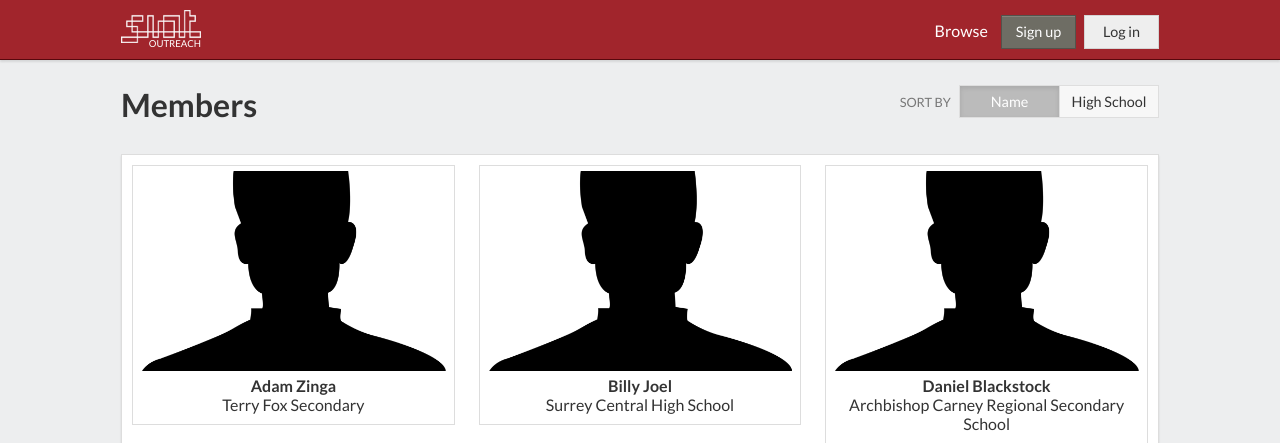
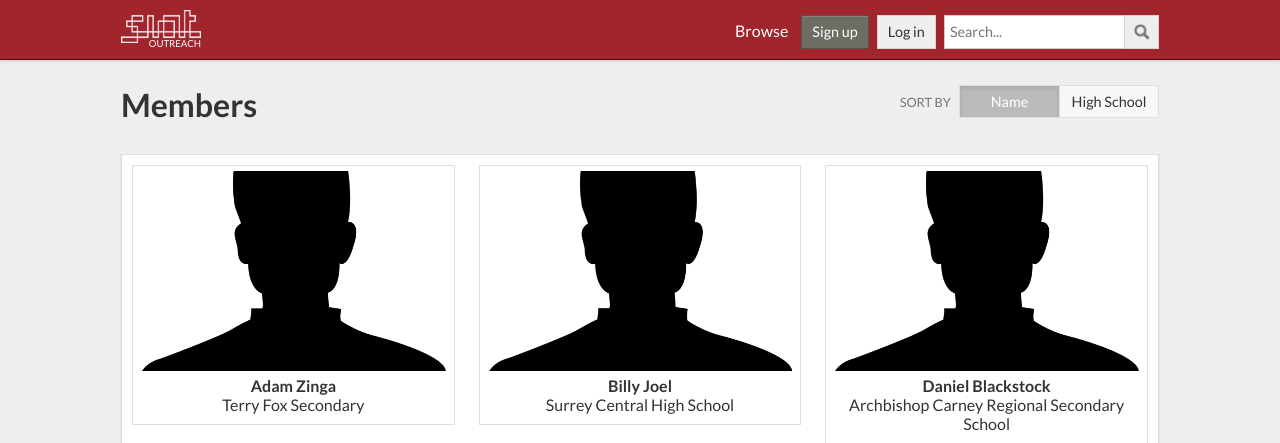
Before and after one commit to dannyblackstock/IAT-352, a PHP site: page /xe/dblackst/index.php in a window 1280 px wide. Shown: the top 443 px of the page. Run offline with PHP 8.4, Linux system fonts and the light colour scheme; data comes from the database, SQL or seed files in the repository; some libraries are stand-ins or nearby versions.

Commit message:
Add a search bar and a blank search results page

```diff
--- a/dblackst/includes/main_menu_bar.php
+++ b/dblackst/includes/main_menu_bar.php
@@ -19,7 +19,9 @@ if( isset($_SERVER['HTTPS'] )  && $_SERVER['HTTPS'] != 'off' )  {
 
         <!-- right side of menu bar -->
         <div id="main-menu-bar-right">
+
             <a  class="right-nav-button" href="index.php">Browse</a>
+
             <?php
             require_once("database_info.php");
 
@@ -121,6 +123,10 @@ if( isset($_SERVER['HTTPS'] )  && $_SERVER['HTTPS'] != 'off' )  {
             <?php
             }
             ?>
+            <form class="search-container" action="search_results.php" >
+                <input class="search-bar" type="text" placeholder="Search..." name="search_query">
+                <input class="search-button button" type="submit" value=" ">
+            </form>
         </div>
     </div>
 </div>
--- a/dblackst/includes/main_menu_bar_https.php
+++ b/dblackst/includes/main_menu_bar_https.php
@@ -19,7 +19,9 @@ if($_SERVER["HTTPS"] != "on") {
 
         <!-- right side of menu bar -->
         <div id="main-menu-bar-right">
+
             <a  class="right-nav-button" href="index.php">Browse</a>
+
             <?php
             require_once("database_info.php");
 
@@ -121,6 +123,10 @@ if($_SERVER["HTTPS"] != "on") {
             <?php
             }
             ?>
+            <form class="search-container" action="search_results.php" >
+                <input class="search-bar" type="text" placeholder="Search..." name="search_query">
+                <input class="search-button button" type="submit" value=" ">
+            </form>
         </div>
     </div>
 </div>
--- a/dblackst/js/refresh_tweets.js
+++ b/dblackst/js/refresh_tweets.js
@@ -69,4 +69,4 @@ setInterval(function() {
       alert( "Request failed: " + textStatus );
   });
 
-}, 5000);// get new tweets every 30 seconds
+}, 30000);// get new tweets every 30 seconds
--- a/dblackst/post_feed.php
+++ b/dblackst/post_feed.php
@@ -181,5 +181,5 @@ else if (isset($_SESSION['valid_visitor'])) {
 </div>
 
 <?php
-  require_once ("includes/footer.php");
+require_once ("includes/footer.php");
 ?>
--- a/dblackst/styles/main.css
+++ b/dblackst/styles/main.css
@@ -114,6 +114,14 @@
     float: right;
   }
 }
+#main-menu-bar-right a .button,
+#main-menu-bar-right a .button-grey {
+  width: 75px;
+}
+#main-menu-bar-right .search-container {
+  display: inline-block;
+  margin-left: 5px;
+}
 #main-menu-bar-right .right-nav-button {
   color: #fff;
   text-decoration: none;
@@ -121,10 +129,6 @@
 }
 #main-menu-bar-right .right-nav-button:hover {
   color: #ddd;
-}
-#main-menu-bar-right .button,
-#main-menu-bar-right .button-grey {
-  width: 75px;
 }
 #main-menu-bar-right #user-dropdown {
   display: inline-block;
@@ -476,6 +480,23 @@
   -webkit-animation: slideIn 0.5s ease-in;
   -moz-animation: slideIn 0.5s ease-in;
   animation: slideIn 0.5s ease-in;
+}
+
+.search-container .search-bar {
+  padding: 5px;
+  margin: 0 -3px 0 0;
+  line-height: 1.5em;
+  font-size: 0.9em;
+  border: 1px solid #ccc;
+  border-right: 0;
+}
+.search-container .search-button {
+  margin: 0;
+  width: 35px;
+  background-image: url("../img/magnifying_glass.png");
+  background-size: 18px;
+  background-position: center;
+  background-repeat: no-repeat;
 }
 
 body {
--- a/dblackst/styles/main.scss
+++ b/dblackst/styles/main.scss
@@ -18,6 +18,7 @@ $default-text-color: #333;
 @import "main_menu_bar.scss";
 @import "buttons_toggles.scss";
 @import "user_page.scss";
+@import "search_bar.scss";
 
 // the font
 @import url(http://fonts.googleapis.com/css?family=Lato:400,700,400italic);
--- a/dblackst/styles/main_menu_bar.scss
+++ b/dblackst/styles/main_menu_bar.scss
@@ -51,6 +51,16 @@
         float: right;
     }
 
+    a .button,
+    a .button-grey {
+        width: 75px;
+    }
+
+    .search-container {
+      display: inline-block;
+      margin-left: 5px;
+    }
+
     .right-nav-button {
         color: #fff;
         text-decoration: none;
@@ -58,11 +68,6 @@
         &:hover {
             color: #ddd;
         }
-    }
-
-    .button,
-    .button-grey {
-        width: 75px;
     }
 
     #user-dropdown {
--- /dev/null
+++ b/dblackst/styles/search_bar.scss
@@ -0,0 +1,19 @@
+.search-container {
+  .search-bar {
+    padding: 5px;
+    margin: 0 -3px 0 0;
+    line-height: 1.5em;
+    font-size: 0.9em;
+    border: 1px solid #ccc;
+    border-right: 0;
+  }
+
+  .search-button {
+    margin: 0;
+    width: 35px;
+    background-image: url("../img/magnifying_glass.png");
+    background-size: 18px;
+    background-position: center;
+    background-repeat: no-repeat;
+  }
+}
```
Also changed, not shown: dblackst/search_results.php (added, +15 -0 lines), dblackst/img/magnifying_glass.png (added).
